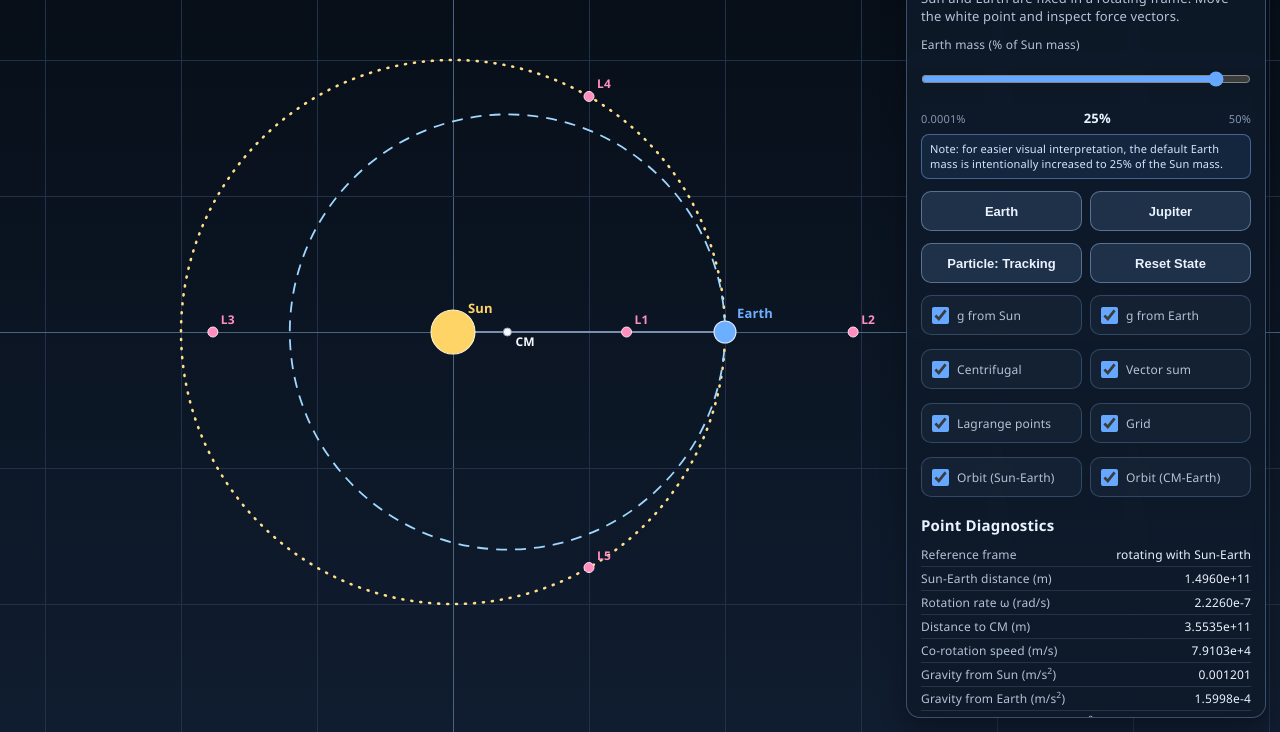
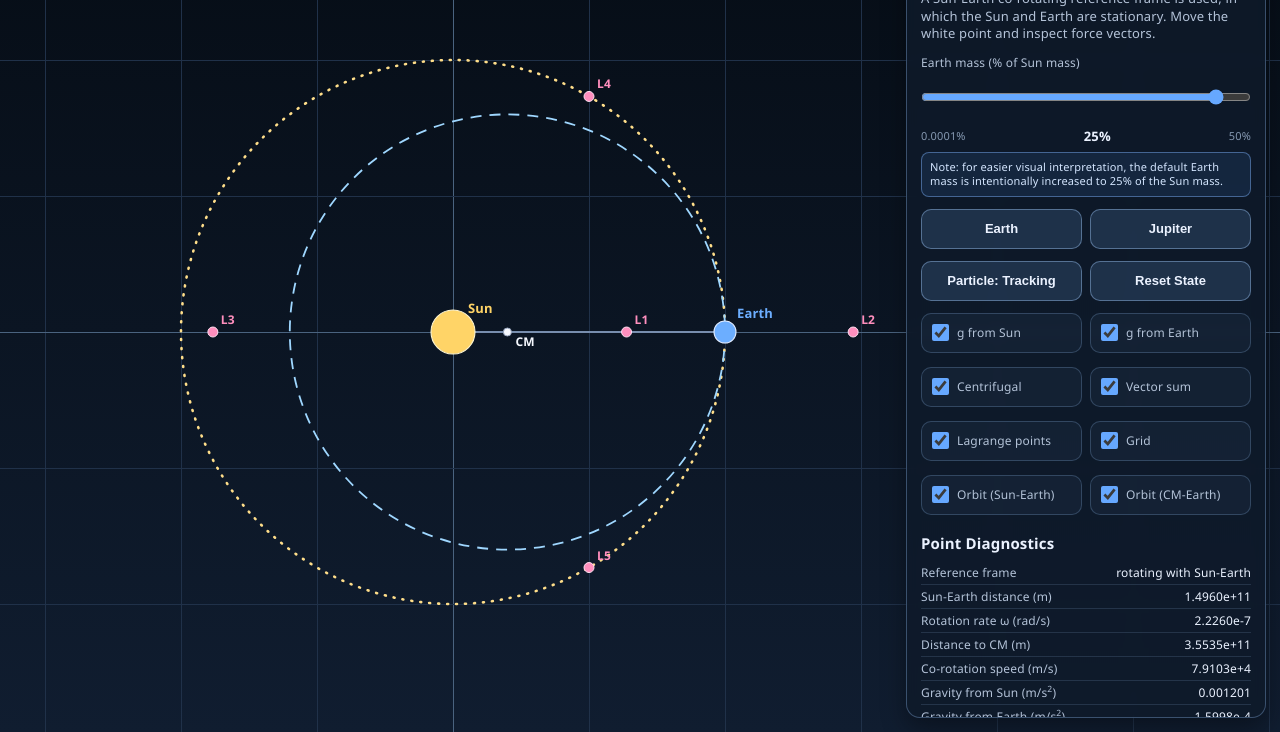
Before and after one commit to smalyu/lagrange-points, a plain HTML site: page index.html in a window 1280 px wide. Shown: the part 68-800 px from the top of the page. Drawn offline with Linux system fonts and the light colour scheme.

Commit message:
docs: clarify Sun-Earth co-rotating reference frame wording

```diff
--- a/index.html
+++ b/index.html
@@ -524,8 +524,9 @@
         <section class="panel" id="controls">
           <h1 id="app-title">Lagrange Points</h1>
           <p class="subtitle">
-            Sun and Earth are fixed in a rotating frame. Move the white point
-            and inspect force vectors.
+            A Sun-Earth co-rotating reference frame is used, in which the Sun
+            and Earth are stationary. Move the white point and inspect force
+            vectors.
           </p>
 
           <div class="control-group">
```
Also changed, not shown: README.md.
